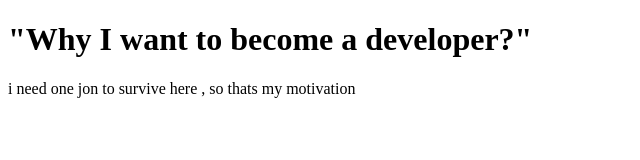
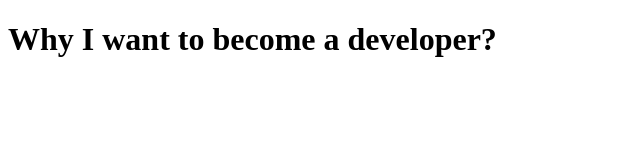
Before and after one commit to acciojob/why-software-daruripavan402-cmd, a website: page main.html in a window 1280 px wide. Shown: the whole page, without its empty margins (0-640 px from the left). Drawn offline with Linux system fonts and the light colour scheme.

Commit message:
created a submission

```diff
--- a/main.html
+++ b/main.html
@@ -1,14 +1,23 @@
 <!DOCTYPE html>
+<html lang="en">
+<head>
+    <meta charset="UTF-8">
+    <title>Why I want to become a developer?</title>
+    <!-- If you have a CSS file, link it here -->
+    <!-- <link rel="stylesheet" href="styles.css"> -->
+</head>
+<body>
 
-<html>
+    <!-- 1️⃣ Heading – must match exactly -->
+    <h1>Why I want to become a developer?</h1>
 
-<head>
-</head>
+    <!-- 2️⃣ Your personal answer – write at least one sentence -->
+    <p>
+        <!-- Replace this comment with your own motivation -->
+        <!-- Example: I enjoy turning ideas into functional software that helps people. -->
+    </p>
 
-<body>
-	<h1>"Why I want to become a developer?"</h1>
-<p>i need one jon to survive here , so thats my motivation </p>
-
+    <!-- 3️⃣ If you need JavaScript, include it after the content -->
+    <!-- <script src="script.js"></script> -->
 </body>
-
 </html>
```
